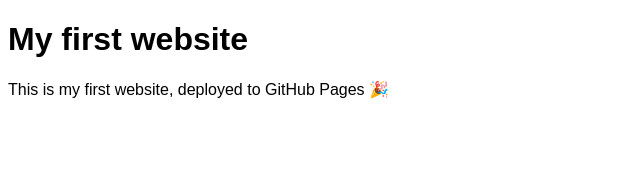
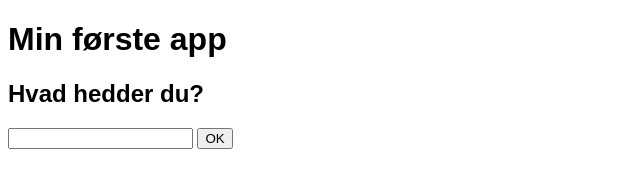
Before and after one commit to Maltemork/my-first-project, a plain HTML site: page index.html in a window 1280 px wide. Shown: the whole page, without its empty margins (0-640 px from the left). Drawn offline with Linux system fonts and the light colour scheme.

Commit message:
Update index.html

```diff
--- a/index.html
+++ b/index.html
@@ -5,14 +5,16 @@
     <meta charset="UTF-8">
     <meta http-equiv="X-UA-Compatible" content="IE=edge">
     <meta name="viewport" content="width=device-width, initial-scale=1.0">
-    <title>My first website</title>
-    <link rel="stylesheet" href="app.css">
+    <link rel="stylesheet" href="app.css" />
+    <title>Min første app</title>
 </head>
 
 <body>
-    <h1>My first website</h1>
-    <p>This is my first website, deployed to GitHub Pages 🎉</p>
-
+    <h1>Min første app</h1>
+    <h2>Hvad hedder du?</h2>
+    <input>
+    <button>OK</button>
+    <h3></h3>
     <script src="app.js"></script>
 </body>
 
```
